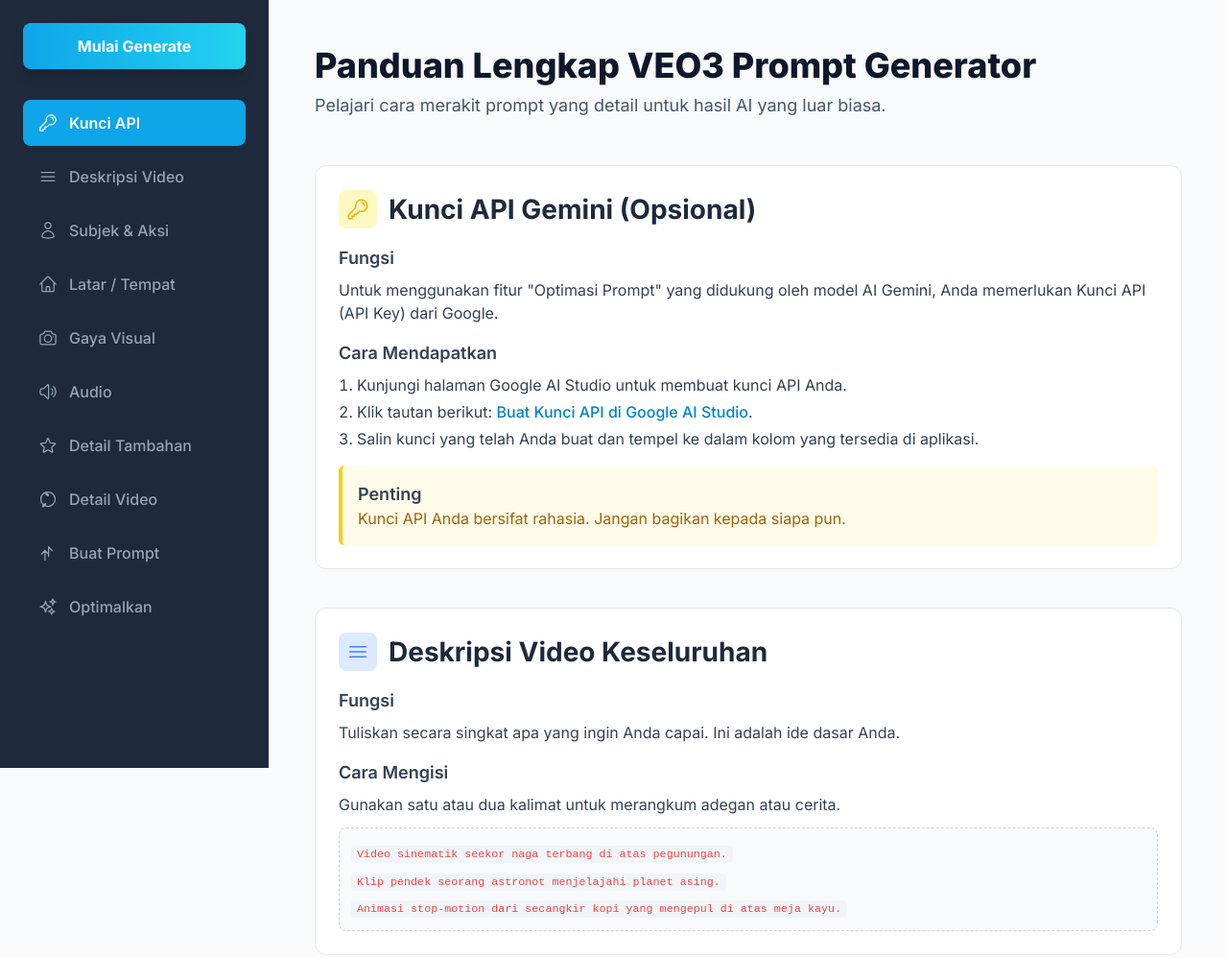
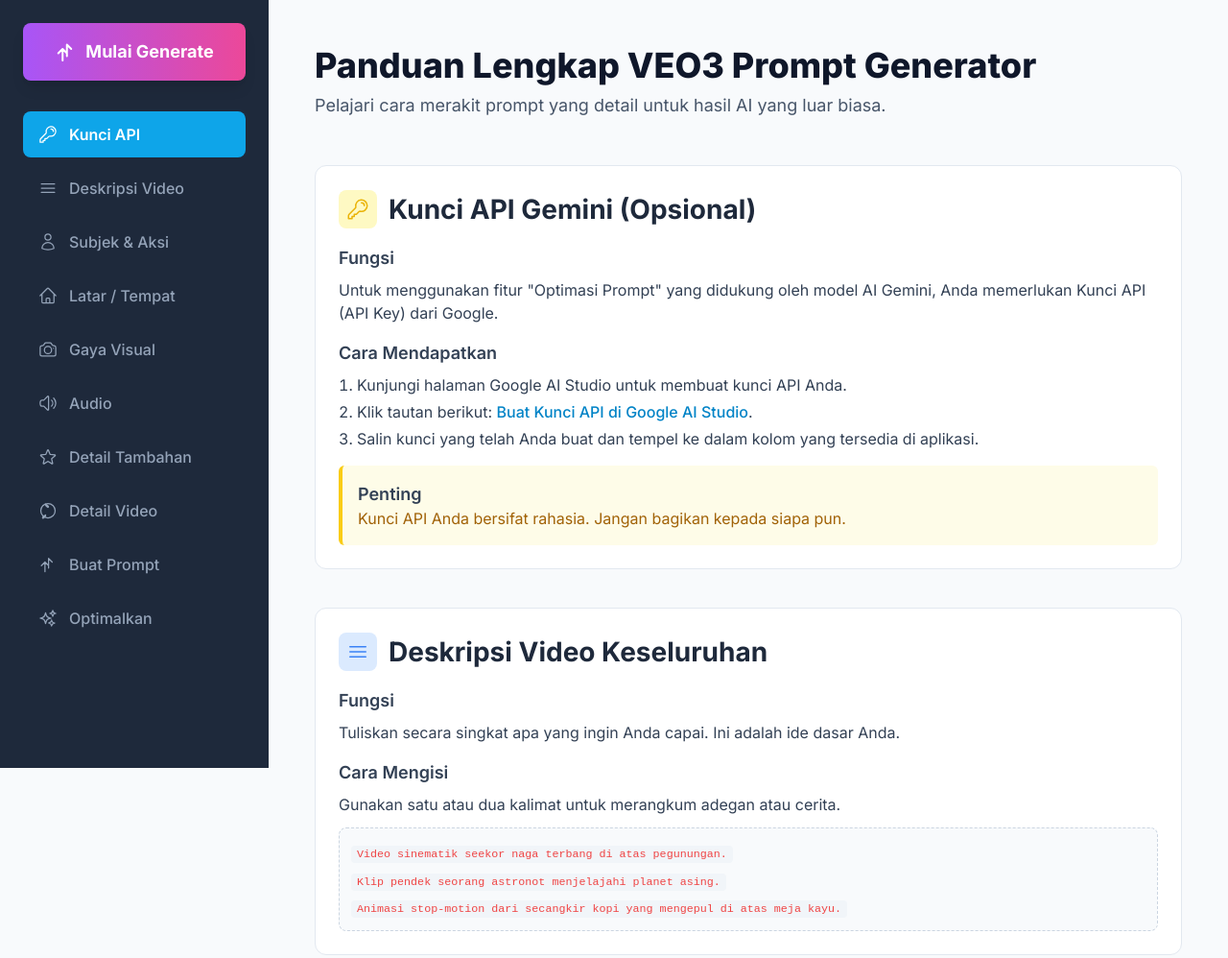
Before and after one commit to PutraSudaryanto/veo3-prompt-generator, a plain HTML site: page docs.html in a window 1280 px wide. Shown: the top 998 px of the page at 96% size. Drawn offline with nearby package versions, Linux system fonts and the light colour scheme.

Commit message:
modify button mulai generate

```diff
--- a/docs.html
+++ b/docs.html
@@ -87,7 +87,8 @@
     <div class="relative min-h-screen lg:grid lg:grid-cols-[280px_1fr]">
         <!-- Sidebar Navigation -->
         <aside class="hidden lg:block fixed top-0 left-0 h-full w-[280px] bg-slate-800 text-white p-6">
-            <a href="https://putra.ommu.id/veo3-prompt-generator/" target="_blank" class="block text-center w-full bg-gradient-to-r from-sky-500 to-cyan-400 text-white font-bold py-3 px-4 rounded-lg mb-8 hover:from-sky-600 hover:to-cyan-500 transition-all shadow-lg hover:shadow-cyan-500/50">
+            <a href="https://putra.ommu.id/veo3-prompt-generator/" target="_blank" class="flex items-center justify-center text-center w-full bg-gradient-to-r from-purple-500 to-pink-500 text-white font-bold py-4 px-4 rounded-lg mb-8 hover:from-purple-600 hover:to-pink-600 transition-all shadow-lg hover:shadow-pink-500/50 text-lg">
+                <svg class="w-6 h-6 mr-2" fill="none" stroke="currentColor" stroke-width="2" viewBox="0 0 24 24" xmlns="http://www.w3.org/2000/svg"><path stroke-linecap="round" stroke-linejoin="round" d="M3.75 13.5l4.5-4.5m0 0l4.5 4.5m-4.5-4.5v12m4.5-16.5l4.5 4.5m-4.5-4.5v12" /></svg>
                 Mulai Generate
             </a>
             <nav>
```
